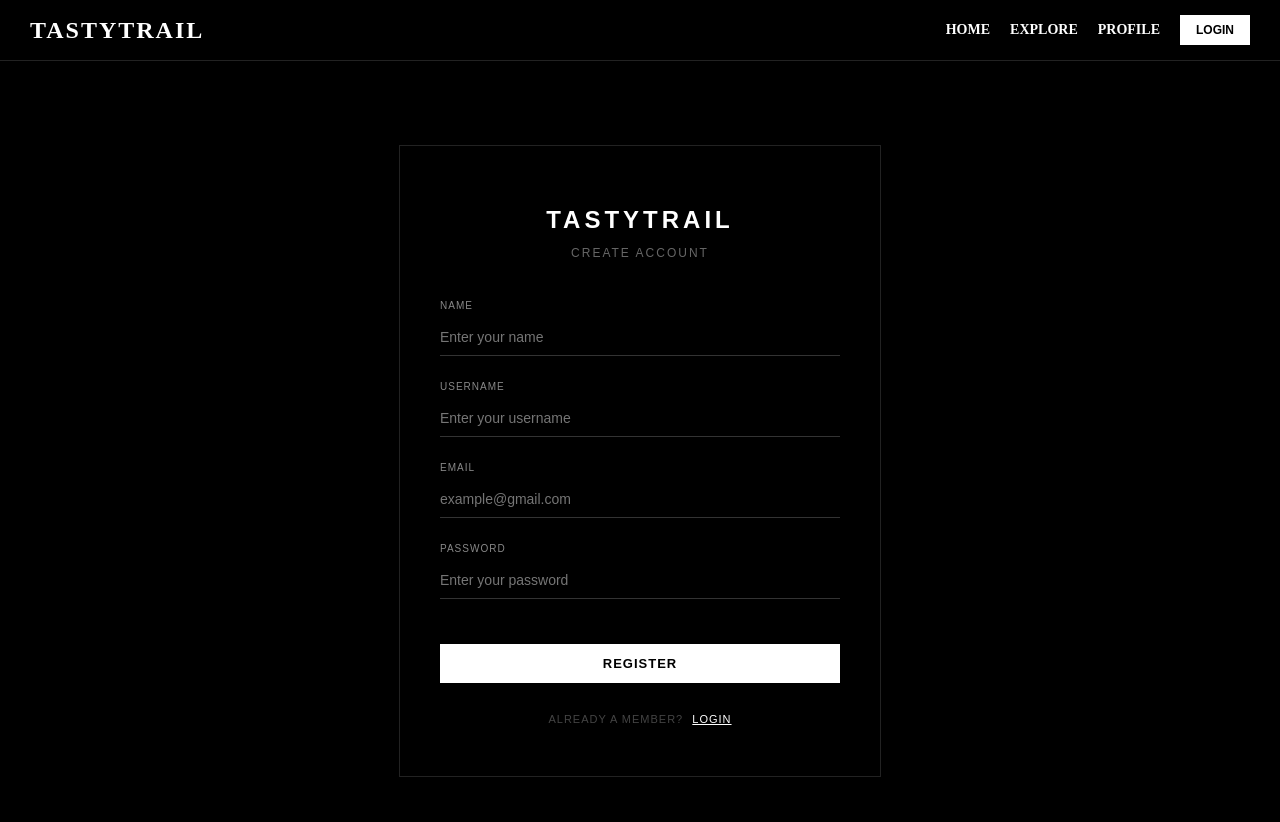
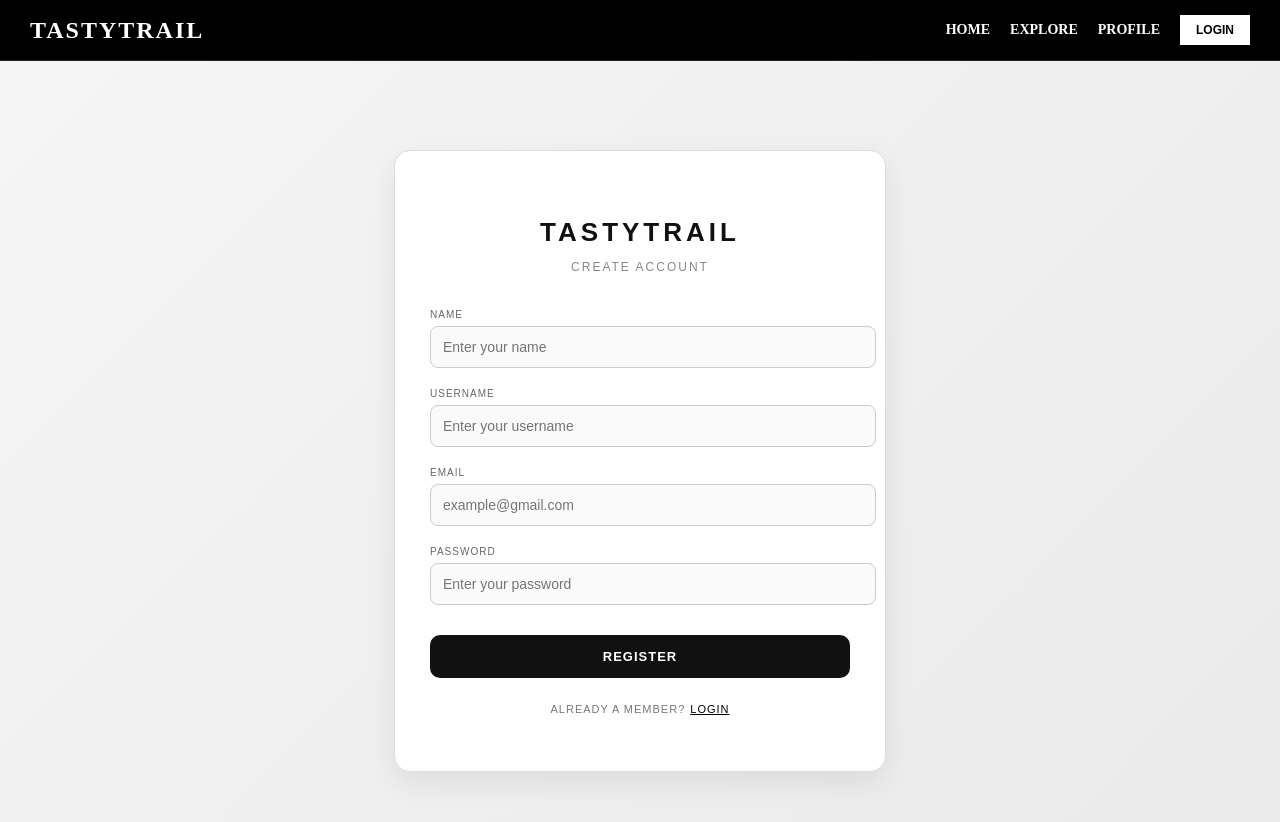
Before and after one commit to saznanyaa/TastyTrails, a React (Vite) app in the folder TastyTrails/front/tastytrail-frontend/: page /register in a window 1280 px wide. Shown: the top 822 px of the page. Built offline with nearby package versions, Linux system fonts and the light colour scheme.

Commit message:
dizajn za login i register

```diff
--- /dev/null
+++ b/TastyTrails/front/tastytrail-frontend/src/Login.css
@@ -0,0 +1,120 @@
+/* BACKGROUND */
+.login-container {
+    display: flex;
+    justify-content: center;
+    align-items: center;
+    min-height: 100vh;
+    background: linear-gradient(135deg, #f5f5f5, #eaeaea);
+    font-family: sans-serif;
+}
+
+/* CARD */
+.login-card {
+    width: 100%;
+    max-width: 420px;
+    padding: 45px 35px;
+    border-radius: 16px;
+    background: #ffffff;
+    border: 1px solid #ddd;
+    box-shadow: 0 10px 30px rgba(0, 0, 0, 0.08);
+    animation: fadeIn 0.4s ease;
+}
+
+/* TITLE */
+.login-logo {
+    text-align: center;
+    letter-spacing: 4px;
+    text-transform: uppercase;
+    margin-bottom: 5px;
+    font-size: 26px;
+    color: #111;
+}
+
+.login-subtitle {
+    text-align: center;
+    margin-bottom: 35px;
+    color: #888;
+    font-size: 12px;
+    letter-spacing: 2px;
+}
+
+/* FORM */
+.login-form {
+    display: flex;
+    flex-direction: column;
+    gap: 20px;
+}
+
+.input-group label {
+    font-size: 10px;
+    color: #666;
+    letter-spacing: 1px;
+    margin-bottom: 6px;
+    display: block;
+}
+
+/* INPUT */
+.input-group input {
+    width: 100%;
+    padding: 12px;
+    border-radius: 8px;
+    border: 1px solid #ccc;
+    background: #fafafa;
+    color: #111;
+    font-size: 14px;
+    outline: none;
+    transition: 0.2s;
+}
+
+.input-group input:focus {
+    border: 1px solid #000;
+    background: #fff;
+}
+
+/* BUTTON */
+.login-btn {
+    margin-top: 10px;
+    padding: 14px;
+    border-radius: 10px;
+    border: none;
+    background: #111;
+    color: #fff;
+    font-weight: bold;
+    font-size: 13px;
+    cursor: pointer;
+    letter-spacing: 1px;
+    transition: 0.2s;
+}
+
+.login-btn:hover {
+    transform: scale(1.03);
+    background: #333;
+}
+
+/* FOOTER */
+.login-footer {
+    text-align: center;
+    margin-top: 25px;
+    font-size: 11px;
+    color: #777;
+    letter-spacing: 1px;
+}
+
+.login-footer span {
+    color: #000;
+    cursor: pointer;
+    text-decoration: underline;
+    margin-left: 5px;
+}
+
+/* ANIMATION */
+@keyframes fadeIn {
+    from {
+        opacity: 0;
+        transform: translateY(20px);
+    }
+    to {
+        opacity: 1;
+        transform: translateY(0);
+    }
+}
--- a/TastyTrails/front/tastytrail-frontend/src/pages/Login.jsx
+++ b/TastyTrails/front/tastytrail-frontend/src/pages/Login.jsx
@@ -1,11 +1,13 @@
 import React, { useState } from 'react';
 import { useNavigate } from 'react-router-dom';
+import '../Login.css';
 
 export default function Login() {
     const [formData, setFormData] = useState({
         email: '',
         password: ''
     });
+
     const navigate = useNavigate();
 
     const handleChange = (e) => {
@@ -24,9 +26,7 @@ export default function Login() {
 
             if (response.ok) {
                 const data = await response.json();
-                console.log("Šta je stiglo sa servera:", data); // Proveri ovo u F12 konzoli!
 
-                // Proveravamo sve moguće varijante ključa
                 const receivedId = data.userId || data.UserId || data.id || data.Id;
                 const receivedToken = data.token || data.Token;
 
@@ -34,17 +34,15 @@ export default function Login() {
                     localStorage.setItem("authToken", receivedToken);
                     localStorage.setItem("userId", receivedId);
 
-                    alert("Welcome back!");
+                    //alert("Welcome back!");
                     navigate(`/profile/${receivedId}`);
                     window.location.reload();
                 } else {
-                    // Ako uđe ovde, pogledaj u F12 konzolu šta piše u "Šta je stiglo sa servera"
-                    console.error("ID nije pronađen u objektu:", data);
-                    alert("Server nije poslao ID korisnika. Pogledaj konzolu!");
+                    console.error("ID not found:", data);
+                    alert("Server error: no user ID.");
                 }
-            }
-            else {
-                alert("Invalid username or password.");
+            } else {
+                alert("Invalid email or password.");
             }
         } catch (err) {
             console.error(err);
@@ -53,14 +51,14 @@ export default function Login() {
     };
 
     return (
-        <div style={containerStyle}>
-            <div style={formWrapperStyle}>
-                <h2 style={logoStyle}>TastyTrail</h2>
-                <h3 style={subtitleStyle}>MEMBER LOGIN</h3>
+        <div className="login-container">
+            <div className="login-card">
+                <h2 className="login-logo">TastyTrail</h2>
+                <p className="login-subtitle">MEMBER LOGIN</p>
 
-                <form onSubmit={handleSubmit} style={formStyle}>
-                    <div>
-                        <label style={labelStyle}>EMAIL</label>
+                <form onSubmit={handleSubmit} className="login-form">
+                    <div className="input-group">
+                        <label>EMAIL</label>
                         <input
                             type="email"
                             name="email"
@@ -68,12 +66,11 @@ export default function Login() {
                             onChange={handleChange}
                             placeholder="Enter your email"
                             required
-                            style={inputStyle}
                         />
                     </div>
 
-                    <div>
-                        <label style={labelStyle}>PASSWORD</label>
+                    <div className="input-group">
+                        <label>PASSWORD</label>
                         <input
                             type="password"
                             name="password"
@@ -81,36 +78,21 @@ export default function Login() {
                             onChange={handleChange}
                             placeholder="Enter your password"
                             required
-                            style={inputStyle}
                         />
                     </div>
 
-                    <button
-                        type="submit"
-                        style={buttonStyle}
-                        onMouseOver={(e) => e.target.style.backgroundColor = '#ccc'}
-                        onMouseOut={(e) => e.target.style.backgroundColor = '#fff'}
-                    >
+                    <button type="submit" className="login-btn">
                         SIGN IN
                     </button>
                 </form>
 
-                <p style={footerTextStyle}>
-                    NOT A MEMBER? <span style={linkStyle} onClick={() => navigate('/register')}>REGISTER</span>
+                <p className="login-footer">
+                    NOT A MEMBER?
+                    <span onClick={() => navigate('/register')}>
+                        REGISTER
+                    </span>
                 </p>
             </div>
         </div>
     );
 }
-
-// STYLES (Isti kao za Registration za savršen sklad)
-const containerStyle = { display: 'flex', justifyContent: 'center', alignItems: 'center', minHeight: '100vh', backgroundColor: '#000', color: '#fff', fontFamily: 'sans-serif' };
-const formWrapperStyle = { width: '100%', maxWidth: '400px', padding: '40px', border: '1px solid #222' };
-const logoStyle = { textAlign: 'center', letterSpacing: '4px', textTransform: 'uppercase', marginBottom: '10px' };
-const subtitleStyle = { textAlign: 'center', marginBottom: '40px', fontWeight: '300', color: '#666', fontSize: '12px', letterSpacing: '2px' };
-const formStyle = { display: 'flex', flexDirection: 'column', gap: '25px' };
-const labelStyle = { display: 'block', marginBottom: '8px', fontSize: '10px', color: '#888', letterSpacing: '1px' };
-const inputStyle = { width: '100%', padding: '10px 0', border: 'none', borderBottom: '1px solid #333', backgroundColor: 'transparent', color: 'white', outline: 'none', fontSize: '14px' };
-const buttonStyle = { padding: '12px', backgroundColor: '#fff', color: '#000', border: 'none', fontWeight: 'bold', fontSize: '13px', cursor: 'pointer', marginTop: '20px', letterSpacing: '1px', transition: '0.3s' };
-const footerTextStyle = { textAlign: 'center', marginTop: '30px', fontSize: '11px', color: '#444', letterSpacing: '1px' };
-const linkStyle = { color: '#fff', cursor: 'pointer', textDecoration: 'underline', marginLeft: '5px' };
--- a/TastyTrails/front/tastytrail-frontend/src/pages/Registration.jsx
+++ b/TastyTrails/front/tastytrail-frontend/src/pages/Registration.jsx
@@ -1,5 +1,6 @@
 import React, { useState } from 'react';
 import { useNavigate } from 'react-router-dom';
+import '../Login.css'; // reuse SAME CSS as login
 
 export default function Registration() {
     const [formData, setFormData] = useState({
@@ -18,20 +19,11 @@ export default function Registration() {
     const handleSubmit = async (e) => {
         e.preventDefault();
 
-        const registerData = {
-            name: formData.name,
-            username: formData.username,
-            email: formData.email,
-            password: formData.password
-        };
-
         try {
             const response = await fetch('http://localhost:5146/api/post/Register', {
                 method: 'POST',
-                headers: {
-                    'Content-Type': 'application/json',
-                },
-                body: JSON.stringify(registerData),
+                headers: { 'Content-Type': 'application/json' },
+                body: JSON.stringify(formData),
             });
 
             if (response.ok) {
@@ -43,69 +35,85 @@ export default function Registration() {
                     alert("Registration successful!");
                     navigate('/home');
                 } else {
-                    alert("Registration successful, but no token received.");
+                    alert("Registered, but no token received.");
                 }
             } else {
-                alert("Registration failed. Please try again.");
+                alert("Registration failed.");
             }
         } catch (err) {
-            console.error("Greška pri slanju:", err);
+            console.error(err);
             alert("Server error.");
         }
     };
 
     return (
-        <div style={containerStyle}>
-            <div style={formWrapperStyle}>
-                <h2 style={logoStyle}>TastyTrail</h2>
-                <h3 style={subtitleStyle}>CREATE ACCOUNT</h3>
+        <div className="login-container">
+            <div className="login-card">
+                <h2 className="login-logo">TastyTrail</h2>
+                <p className="login-subtitle">CREATE ACCOUNT</p>
 
-                <form onSubmit={handleSubmit} style={formStyle}>
-                    <div>
-                        <label style={labelStyle}>NAME</label>
-                        <input type="text" name="name" value={formData.name} onChange={handleChange} placeholder="Enter your name" required style={inputStyle} />
+                <form onSubmit={handleSubmit} className="login-form">
+
+                    <div className="input-group">
+                        <label>NAME</label>
+                        <input
+                            type="text"
+                            name="name"
+                            value={formData.name}
+                            onChange={handleChange}
+                            placeholder="Enter your name"
+                            required
+                        />
                     </div>
 
-                    <div>
-                        <label style={labelStyle}>USERNAME</label>
-                        <input type="text" name="username" value={formData.username} onChange={handleChange} placeholder="Enter your username" required style={inputStyle} />
+                    <div className="input-group">
+                        <label>USERNAME</label>
+                        <input
+                            type="text"
+                            name="username"
+                            value={formData.username}
+                            onChange={handleChange}
+                            placeholder="Enter your username"
+                            required
+                        />
                     </div>
 
-                    <div>
-                        <label style={labelStyle}>EMAIL</label>
-                        <input type="email" name="email" value={formData.email} onChange={handleChange} placeholder="example@gmail.com" required style={inputStyle} />
+                    <div className="input-group">
+                        <label>EMAIL</label>
+                        <input
+                            type="email"
+                            name="email"
+                            value={formData.email}
+                            onChange={handleChange}
+                            placeholder="example@gmail.com"
+                            required
+                        />
                     </div>
 
-                    <div>
-                        <label style={labelStyle}>PASSWORD</label>
-                        <input type="password" name="password" value={formData.password} onChange={handleChange} placeholder="Enter your password" required style={inputStyle} />
+                    <div className="input-group">
+                        <label>PASSWORD</label>
+                        <input
+                            type="password"
+                            name="password"
+                            value={formData.password}
+                            onChange={handleChange}
+                            placeholder="Enter your password"
+                            required
+                        />
                     </div>
 
-                    <button
-                        type="submit"
-                        style={buttonStyle}
-                        onMouseOver={(e) => e.target.style.backgroundColor = '#ccc'}
-                        onMouseOut={(e) => e.target.style.backgroundColor = '#fff'}
-                    >
+                    <button type="submit" className="login-btn">
                         REGISTER
                     </button>
                 </form>
 
-                <p style={footerTextStyle}>
-                    ALREADY A MEMBER? <span style={linkStyle} onClick={() => navigate('/login')}>LOGIN</span>
+                <p className="login-footer">
+                    ALREADY A MEMBER?
+                    <span onClick={() => navigate('/login')}>
+                        LOGIN
+                    </span>
                 </p>
             </div>
         </div>
     );
 }
-
-const containerStyle = { display: 'flex', justifyContent: 'center', alignItems: 'center', minHeight: '100vh', backgroundColor: '#000', color: '#fff', fontFamily: 'sans-serif' };
-const formWrapperStyle = { width: '100%', maxWidth: '400px', padding: '40px', border: '1px solid #222' };
-const logoStyle = { textAlign: 'center', letterSpacing: '4px', textTransform: 'uppercase', marginBottom: '10px' };
-const subtitleStyle = { textAlign: 'center', marginBottom: '40px', fontWeight: '300', color: '#666', fontSize: '12px', letterSpacing: '2px' };
-const formStyle = { display: 'flex', flexDirection: 'column', gap: '25px' };
-const labelStyle = { display: 'block', marginBottom: '8px', fontSize: '10px', color: '#888', letterSpacing: '1px' };
-const inputStyle = { width: '100%', padding: '10px 0', border: 'none', borderBottom: '1px solid #333', backgroundColor: 'transparent', color: 'white', outline: 'none', fontSize: '14px' };
-const buttonStyle = { padding: '12px', backgroundColor: '#fff', color: '#000', border: 'none', fontWeight: 'bold', fontSize: '13px', cursor: 'pointer', marginTop: '20px', letterSpacing: '1px', transition: '0.3s' };
-const footerTextStyle = { textAlign: 'center', marginTop: '30px', fontSize: '11px', color: '#444', letterSpacing: '1px' };
-const linkStyle = { color: '#fff', cursor: 'pointer', textDecoration: 'underline', marginLeft: '5px' };
```
